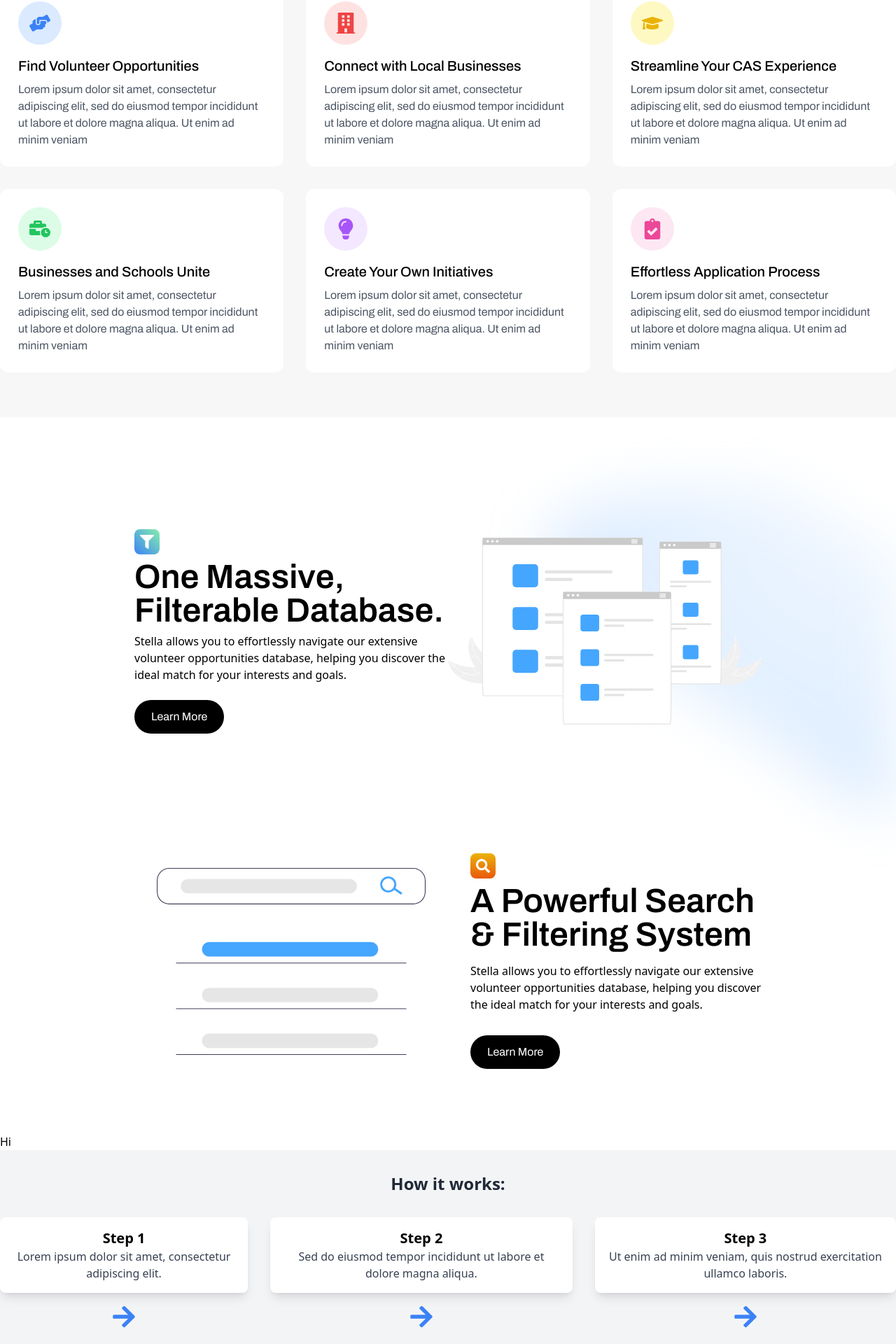
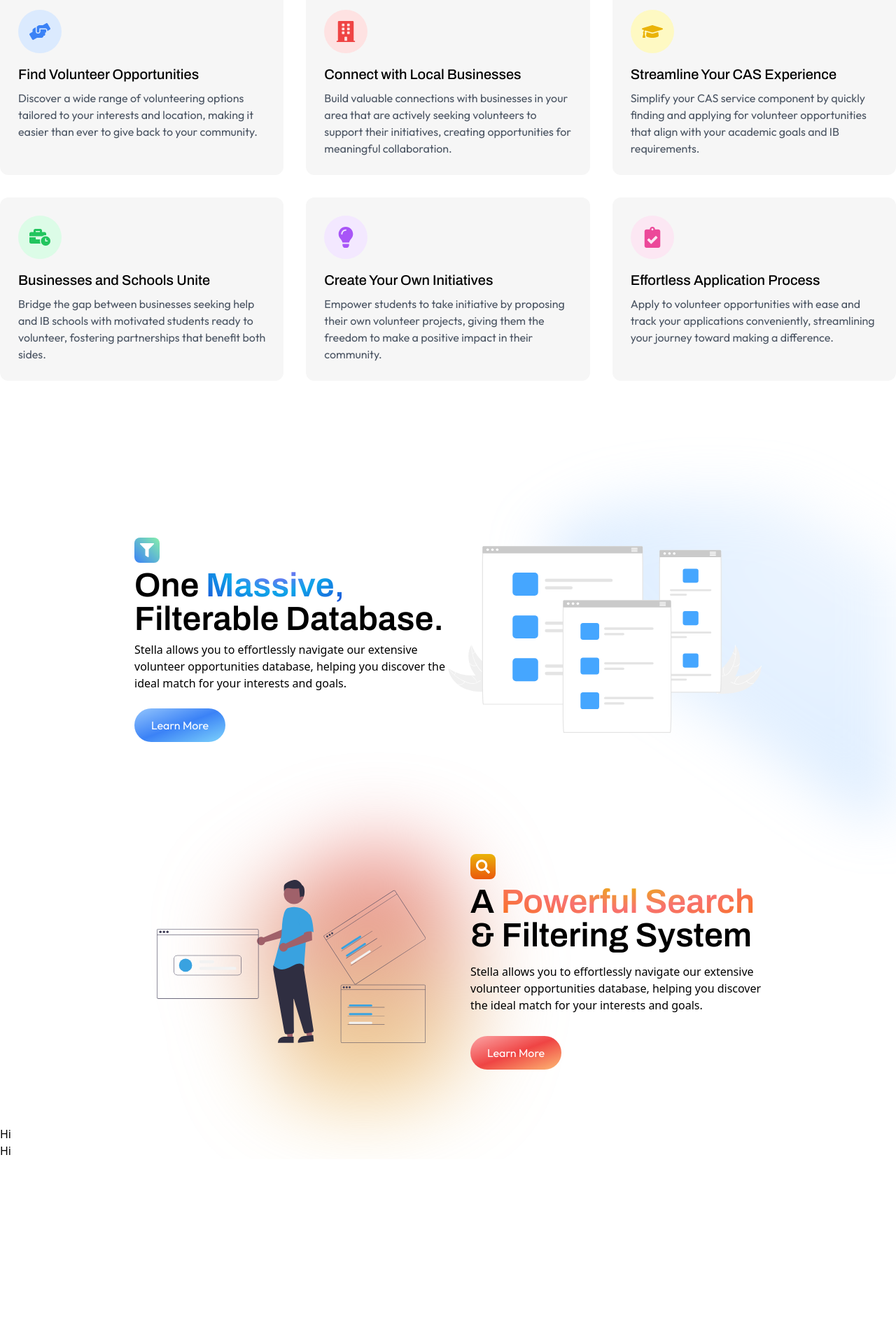
Before and after one commit to PkTheCoda/casapp, a Next.js app: page / in a window 1280 px wide. Shown: the part 1573-3493 px from the top of the page at 70% size. After the commit the page ends 3229 px from the top, so only its background shows below. Built offline with nearby package versions, Linux system fonts and the light colour scheme.

Commit message:
added gradients to initialfeatures section of site

```diff
--- a/src/app/Components/ApplicationFeature1.jsx
+++ b/src/app/Components/ApplicationFeature1.jsx
@@ -2,6 +2,8 @@ import applications from '../Images/applications.svg'
 import search from '../Images/search.svg'
 import Image from 'next/image'
 import { FaFilter, FaSearch } from 'react-icons/fa';
+
+import bgradientblob1 from '../Images/bgradientblob1.svg'
 
 
 export default function ApplicationFeature1() {
@@ -19,19 +21,21 @@ export default function ApplicationFeature1() {
                             'polygon(29.43% 29.68%, 39.76% 20.45%, 53.62% 20.45%, 62.15% 25.67%, 70.77% 29.68%, 78.79% 33.4%, 81.82% 40.98%, 78.79% 51.37%, 78.79% 62.2%, 67.15% 69.94%, 48.58% 67.17%, 33.89% 65.46%, 21.92% 59.94%, 16.26% 54.15%, 20.92% 40.88%)',
                         }}
                     />
-            </div>
-                <div className="w-[70%] h-max flex flex-col lg:flex-row">
+
+                </div >
+
+                <div className="w-[70%] h-max flex flex-col lg:flex-row relative">
                     <div className="lg:w-1/2 flex flex-col justify-center gap-y-2 ">
                         <div className="font-archivo text-medium text-5xl flex flex-col gap-y-2 font-semibold">
                             <div className='bg-gradient-to-bl from-green-300 to-blue-500  w-max p-2 rounded-lg'>
                                 <FaFilter className='h-5 w-5 text-white '/>
                             </div>
-                            One Massive, <br/> Filterable Database.
+                            <div>One <span className="main-gradient">Massive,</span> <br/> Filterable Database.</div>
                         </div>
                         <p>
                             Stella allows you to effortlessly navigate our extensive volunteer opportunities database, helping you discover the ideal match for your interests and goals.
                         </p>
-                        <button className="px-6 py-3 w-max bg-black font-archivo transition transform hover:scale-110 mt-4 text-white rounded-full">
+                        <button className="px-6 py-3 w-max bg-gradient-to-br from-blue-300 via-blue-500 to-sky-300 font-outfit transition transform hover:scale-110 mt-4 text-white rounded-full">
                                 Learn More
                         </button>
                     </div>
@@ -45,7 +49,11 @@ export default function ApplicationFeature1() {
             </div>
 
             <div className="py-20 flex justify-center items-center ">
-                <div className="w-[70%] h-max flex-col lg:flex-row flex">
+                <div className="w-[70%] h-max flex-col lg:flex-row flex relative">
+                        <Image
+                            src={bgradientblob1}
+                            className='absolute -z-10 w-80 left-40 h-auto blur-3xl'
+                        />
 
                     <div className='lg:w-1/2 flex items-center'>
                         <Image
@@ -55,16 +63,17 @@ export default function ApplicationFeature1() {
                     </div>
 
                     <div className="lg:w-1/2 flex flex-col justify-center gap-y-4 pl-8">
+
                         <div className="font-archivo text-medium text-5xl flex flex-col gap-y-2 font-semibold">
                             <div className='bg-gradient-to-b from-yellow-500 to-orange-600  w-max p-2 rounded-lg'>
                                 <FaSearch className='h-5 w-5 text-white '/>
                             </div>
-                            A Powerful Search & Filtering System
+                            <div>A <span className='bg-[radial-gradient(ellipse_at_top,_var(--tw-gradient-stops))] from-yellow-500 via-red-400 to-orange-500 text-transparent inline bg-clip-text'>Powerful Search</span> & Filtering System</div>
                         </div>
                         <p>
                             Stella allows you to effortlessly navigate our extensive volunteer opportunities database, helping you discover the ideal match for your interests and goals.
                         </p>
-                        <button className="px-6 py-3 w-max bg-black font-archivo transition transform hover:scale-110 mt-4 text-white rounded-full">
+                        <button className="px-6 py-3 w-max bg-gradient-to-br from-red-300 via-red-500 to-orange-300 font-outfit transition transform hover:scale-110 mt-4 text-white rounded-full">
                                 Learn More
                         </button>
                     </div>
--- a/src/app/Components/InitialFeatures.jsx
+++ b/src/app/Components/InitialFeatures.jsx
@@ -49,52 +49,53 @@ const featuresData = [
   {
     icon: <FaHandsHelping />,
     title: "Find Volunteer Opportunities",
-    subtitle: "Lorem ipsum dolor sit amet, consectetur adipiscing elit, sed do eiusmod tempor incididunt ut labore et dolore magna aliqua. Ut enim ad minim veniam",
+    subtitle: "Discover a wide range of volunteering options tailored to your interests and location, making it easier than ever to give back to your community.",
     color: 'blue'
   },
   {
     icon: <FaBuilding />,
     title: "Connect with Local Businesses",
-    subtitle: "Lorem ipsum dolor sit amet, consectetur adipiscing elit, sed do eiusmod tempor incididunt ut labore et dolore magna aliqua. Ut enim ad minim veniam",
+    subtitle: "Build valuable connections with businesses in your area that are actively seeking volunteers to support their initiatives, creating opportunities for meaningful collaboration.",
     color: 'red'
   },
   {
     icon: <FaGraduationCap />,
     title: "Streamline Your CAS Experience",
-    subtitle: "Lorem ipsum dolor sit amet, consectetur adipiscing elit, sed do eiusmod tempor incididunt ut labore et dolore magna aliqua. Ut enim ad minim veniam",
+    subtitle: "Simplify your CAS service component by quickly finding and applying for volunteer opportunities that align with your academic goals and IB requirements.",
     color: 'yellow'
   },
   {
     icon: <FaBusinessTime />,
     title: "Businesses and Schools Unite",
-    subtitle: "Lorem ipsum dolor sit amet, consectetur adipiscing elit, sed do eiusmod tempor incididunt ut labore et dolore magna aliqua. Ut enim ad minim veniam",
+    subtitle: "Bridge the gap between businesses seeking help and IB schools with motivated students ready to volunteer, fostering partnerships that benefit both sides.",
     color: 'green'
   },
   {
     icon: <FaLightbulb />,
     title: "Create Your Own Initiatives",
-    subtitle: "Lorem ipsum dolor sit amet, consectetur adipiscing elit, sed do eiusmod tempor incididunt ut labore et dolore magna aliqua. Ut enim ad minim veniam",
+    subtitle: "Empower students to take initiative by proposing their own volunteer projects, giving them the freedom to make a positive impact in their community.",
     color: 'purple'
   },
   {
     icon: <FaClipboardCheck />,
     title: "Effortless Application Process",
-    subtitle: "Lorem ipsum dolor sit amet, consectetur adipiscing elit, sed do eiusmod tempor incididunt ut labore et dolore magna aliqua. Ut enim ad minim veniam",
+    subtitle: "Apply to volunteer opportunities with ease and track your applications conveniently, streamlining your journey toward making a difference.",
     color: 'pink'
   },
 ];
 
+
 export default function Features() {
     return (
-      <div className="bg-[#f7f7f7] pb-16">
+      <div className="bg-white pb-16 relative">
 
 
         <div className="max-w-7xl mx-auto pt-20">
           <div className="text-center">
 
-            <p class="font-bold text-5xl font-archivo">
+            <p class="font-medium tracking-tight text-6xl font-inter">
                 Packed &
-                <span class="text-blue-500 mx-1 font-semibold text-5xl relative inline-block stroke-current">
+                <span class="text-blue-500 mx-1 font-semibold text-6xl pl-2 relative inline-block stroke-current">
                     Full of Features
                     <svg class="absolute -bottom-0.5 w-full max-h-1.5" viewBox="0 0 55 5" xmlns="http://www.w3.org/2000/svg"
                         preserveAspectRatio="none">
@@ -113,7 +114,7 @@ export default function Features() {
             {featuresData.map((feature, index) => (
               <div
                 key={index}
-                className={`bg-white px-6 py-6 rounded-xl border-2 border-transparent transition duration-500 ${colorClasses[feature.color]}`}
+                className={`bg-[#f6f6f6] transform hover:scale-105 px-6 py-6 rounded-xl border-2 border-transparent transition duration-300 ${colorClasses[feature.color]}`}
               >
                 <div className={`text-3xl mb-4 ${colorTextClasses[feature.color]} ${colorFillClasses[feature.color]} p-4 w-max rounded-full`}>
                   {feature.icon}
@@ -121,13 +122,17 @@ export default function Features() {
                 <h3 className="text-xl mb-2 font-archivo font-medium">
                   {feature.title}
                 </h3>
-                <p className="text-gray-600 text-base font-archivo">
+                <p className="text-gray-600 text-base font-outfit">
                   {feature.subtitle}
                 </p>
               </div>
             ))}
           </div>
         </div>
+
+
       </div>
+
+
     );
   }
--- a/src/app/Components/StepsComponent.jsx
+++ b/src/app/Components/StepsComponent.jsx
@@ -4,43 +4,9 @@ import 'tailwindcss/tailwind.css';
 
 const StepsComponent = () => {
   return (
-    <div className="bg-gray-100 py-8">
-      <div className="container mx-auto text-center">
-        <h2 className="text-2xl font-semibold text-gray-800 mb-8">How it works:</h2>
-
-        <div className="flex justify-center items-center space-x-8">
-          {/* Step 1 */}
-          <div className="flex flex-col items-center">
-            <div className="bg-white rounded-lg p-4 shadow-lg">
-              {/* Your content for Step 1 */}
-              <h3 className="text-xl font-semibold">Step 1</h3>
-              <p className="text-gray-700">Lorem ipsum dolor sit amet, consectetur adipiscing elit.</p>
-            </div>
-            <FaArrowRight className="text-blue-500 text-4xl mt-4" />
-          </div>
-
-          {/* Step 2 */}
-          <div className="flex flex-col items-center">
-            <div className="bg-white rounded-lg p-4 shadow-lg">
-              {/* Your content for Step 2 */}
-              <h3 className="text-xl font-semibold">Step 2</h3>
-              <p className="text-gray-700">Sed do eiusmod tempor incididunt ut labore et dolore magna aliqua.</p>
-            </div>
-            <FaArrowRight className="text-blue-500 text-4xl mt-4" />
-          </div>
-
-          {/* Step 3 */}
-          <div className="flex flex-col items-center">
-            <div className="bg-white rounded-lg p-4 shadow-lg">
-              {/* Your content for Step 3 */}
-              <h3 className="text-xl font-semibold">Step 3</h3>
-              <p className="text-gray-700">Ut enim ad minim veniam, quis nostrud exercitation ullamco laboris.</p>
-            </div>
-            <FaArrowRight className="text-blue-500 text-4xl mt-4" />
-          </div>
-        </div>
-      </div>
-    </div>
+    <>
+      <div>Hi</div>
+    </>
   );
 };
 
--- a/src/app/globals.css
+++ b/src/app/globals.css
@@ -1,3 +1,9 @@
 @tailwind base;
 @tailwind components;
 @tailwind utilities;
+
+@layer components {
+    .main-gradient {
+        @apply bg-[radial-gradient(ellipse_at_top,_var(--tw-gradient-stops))] from-purple-500 via-sky-500 to-blue-700 text-transparent inline bg-clip-text
+    }
+}
```
Also changed, not shown: src/app/Images/bgradientblob1.svg (added), src/app/Images/search.svg. Lines whose indentation alone changed are shown as unchanged.
